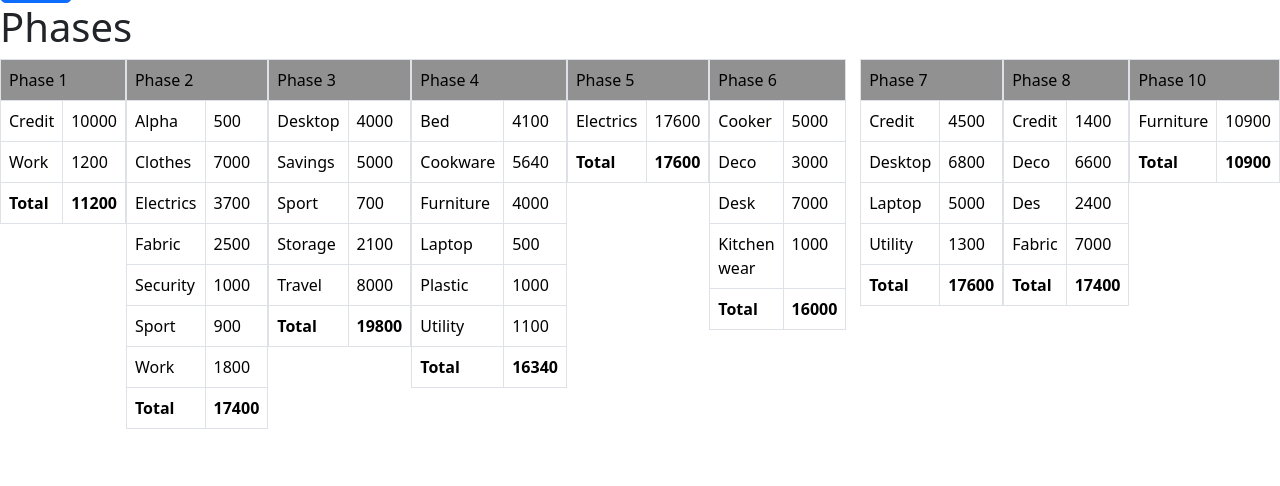
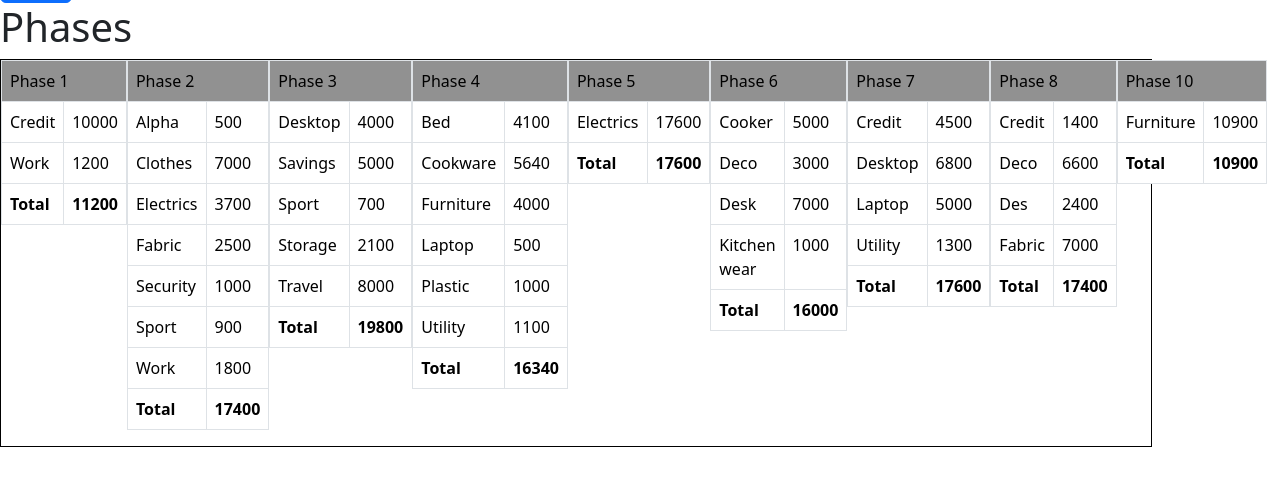
Before and after one commit to AlfaZeroh1/Home-Budgeter, a PHP site: page /php/phases.php in a window 1280 px wide. Shown: the part 35-521 px from the top of the page. Run offline with PHP 8.4, Linux system fonts and the light colour scheme; data comes from the database, SQL or seed files in the repository; some libraries are stand-ins or nearby versions.

Commit message:
width minimized

```diff
--- a/php/phases.php
+++ b/php/phases.php
@@ -26,6 +26,8 @@
             /* display: grid; */
             display: flex;
             justify-content: space-evenly;
+            width:90%;
+            border: 1px solid black ;
             /* flex-direction: column; */
         }
         .phase table{
```
